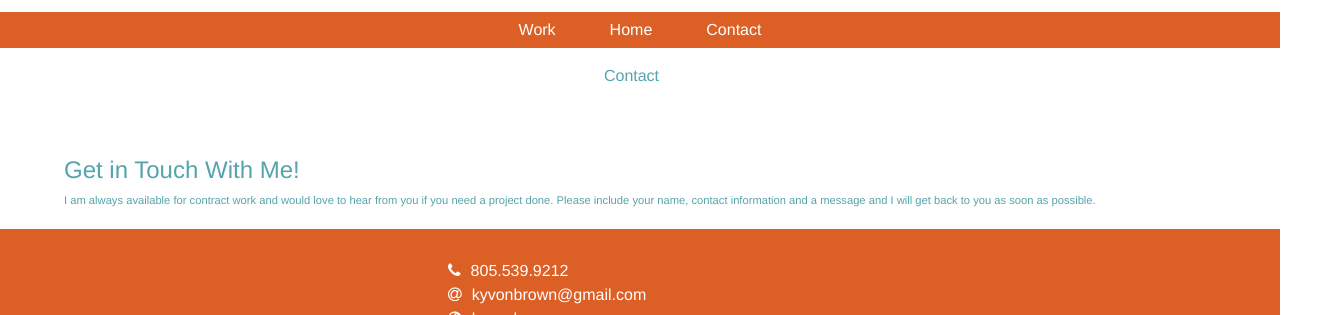
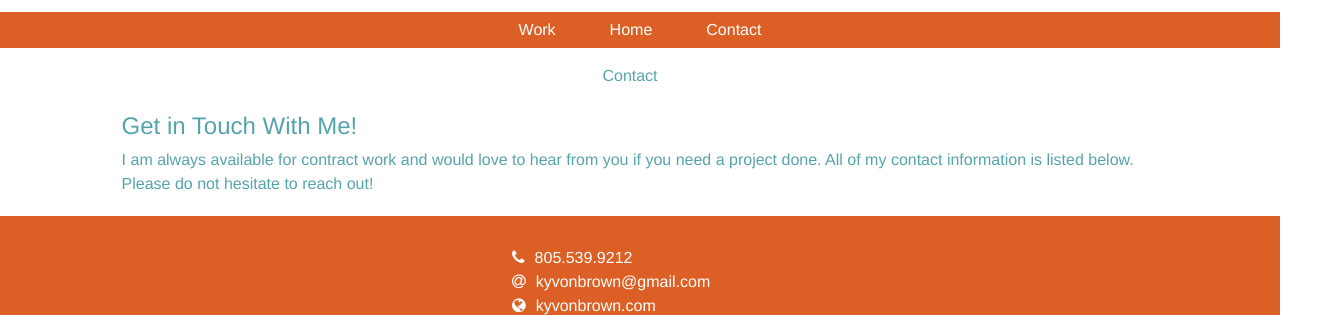
Before and after one commit to grc-338-02-spring-2016/github-mobile-website-02-kyvonbrown, a plain HTML site: page contact.html in a window 1280 px wide. Shown: the part 126-441 px from the top of the page, 1344 px wide, since content can reach past the window. Drawn offline with Linux system fonts and the light colour scheme.

Commit message:
finished styling

```diff
--- a/contact.html
+++ b/contact.html
@@ -43,7 +43,7 @@
         <!--Contact 2-->
         <div class="con2">
             <h3>Get in Touch With Me!</h3>
-            <p>I am always available for contract work and would love to hear from you if you need a project done. Please include your name, contact information and a message and I will get back to you as soon as possible.</p>
+            <p>I am always available for contract work and would love to hear from you if you need a project done. All of my contact information is listed below. Please do not hesitate to reach out!</p>
         </div>
 
         <!--Contact Form-->
--- a/style.css
+++ b/style.css
@@ -128,11 +128,8 @@ nav a:hover {
 }
 
 .text a:hover, a:focus {
-    color: rgba(255,255,255,.5);
-}
-
-.texts a:active {
     color: white;
+    opacity: .5;
 }
 
 /*Footer*/
@@ -262,13 +259,18 @@ footer {
 
 /*Contact 1*/
 .con1 {
-    height: 90px;
+    width: 100%;
+    padding: 20px 0 30px 0;
+    text-align: center;
 }
 .con1 h3 {
-    margin: 20px 0 20px -17px;
+    margin-left: -10px;
+    width: 100%;
 }
-
 /*Contact 2*/
+.con2 {
+    width: 100%;
+}
 .con2 h3 {
     font-size: 1.5em;
     text-align: left;
@@ -294,11 +296,10 @@ footer {
 }
 
 .con3 p {
-    padding-left: 19%;
+    padding-left: 20%;
     text-align: left;
     font-size: 1em;
     line-height: 1.5em;
-    width: 70%;
 }
 
 .con3 a {
@@ -325,7 +326,7 @@ footer {
 }
 
 /*For ladscape Phone*/
-@media only screen and (min-width:667px) {
+@media only screen and (min-width:640px) {
 /*Home*/
 
 /*Section 1*/
@@ -337,8 +338,8 @@ footer {
     margin-left: 10%;
 }
 .sec2 img {
-    right: 15vw;
-    height: 100vh;
+    right: 10%;
+    height: 350px;
 }
 
 /*Footer*/
@@ -352,12 +353,20 @@ footer {
 
 /*Contact*/
 /*Contact 2*/
+    .con2 {
+        padding-left: 5%;
+        width: 90%;
+    }
+    .con2 p {
+        font-size: .8em;
+    }
+/*Contact 3*/
 .con3 p {
     padding-left: 35%;
     text-align: left;
     font-size: 1em;
     line-height: 1.5em;
-    width: 70%;
+    width: 50%;
 }
 }
 /*For Tablets*/
@@ -398,8 +407,8 @@ nav li {
 }
 
 .sec2 img {
-    right: 15vw;
-    height: 65vh;
+    right: 10%;
+    height: 700px;
 }
 /*Footer*/
 footer {
@@ -422,9 +431,32 @@ footer {
     width: 50%;
 }
 
+/*Contact*/
+/*Contact 2*/
+    .con2 p {
+        font-size: 1em;
+    }
+    .con2 {
+        padding-left: 5%;
+        width: 90%;
+    }
+/*Contact 3*/
+    .con3 p {
+        padding-left: 35%;
+    }
 }
 
 /*For Desktop*/
 @media only screen and (min-width: 1024px) {
-
+/*Home*/
+/*Section 2*/
+.sec2 img {
+    right: 2%;
+    height: 600px;
 }
+/*Contact*/
+/*Contact 3*/
+    .con3 p {
+        padding-left: 40%;
+    }
+}
```
